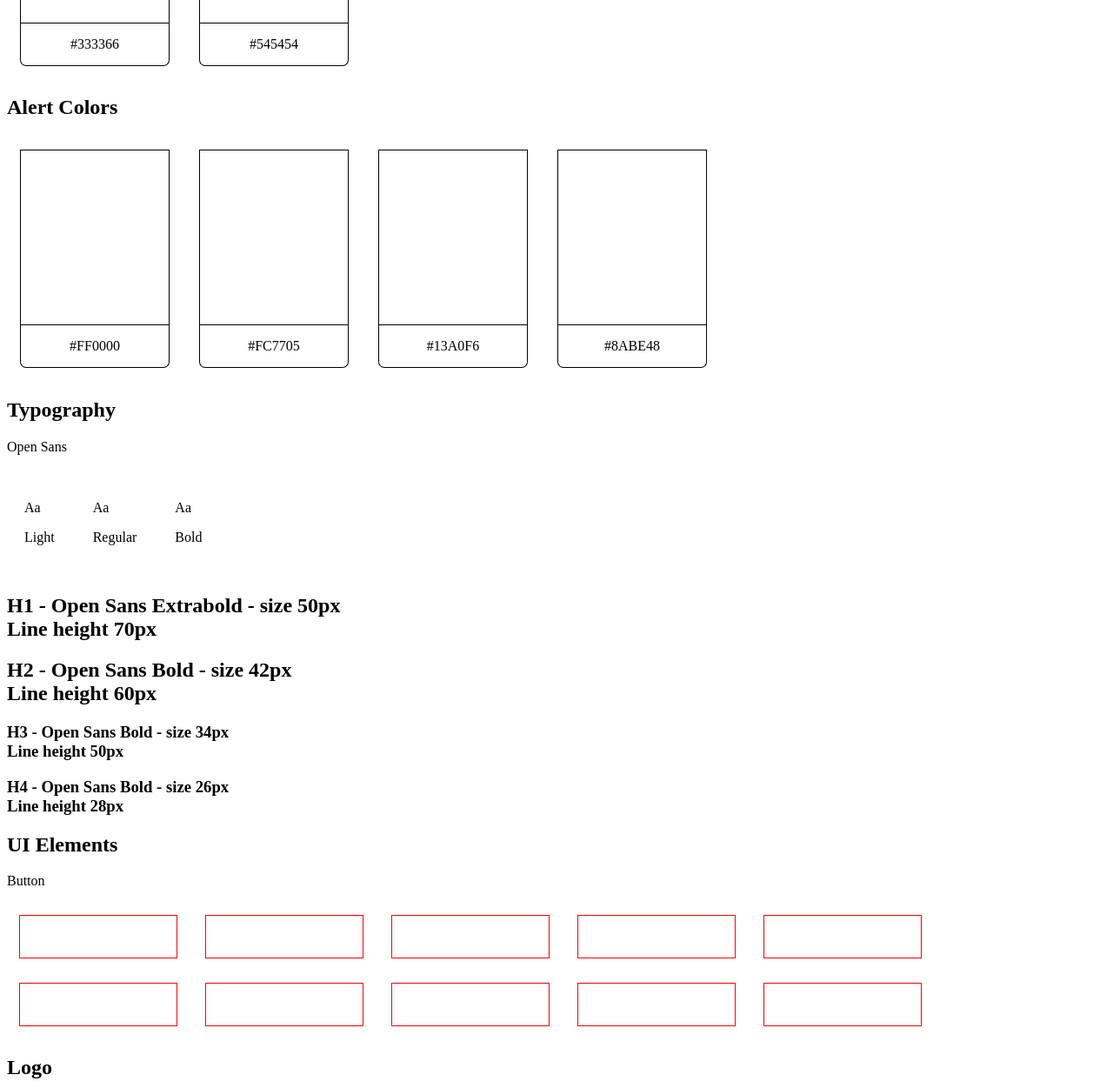
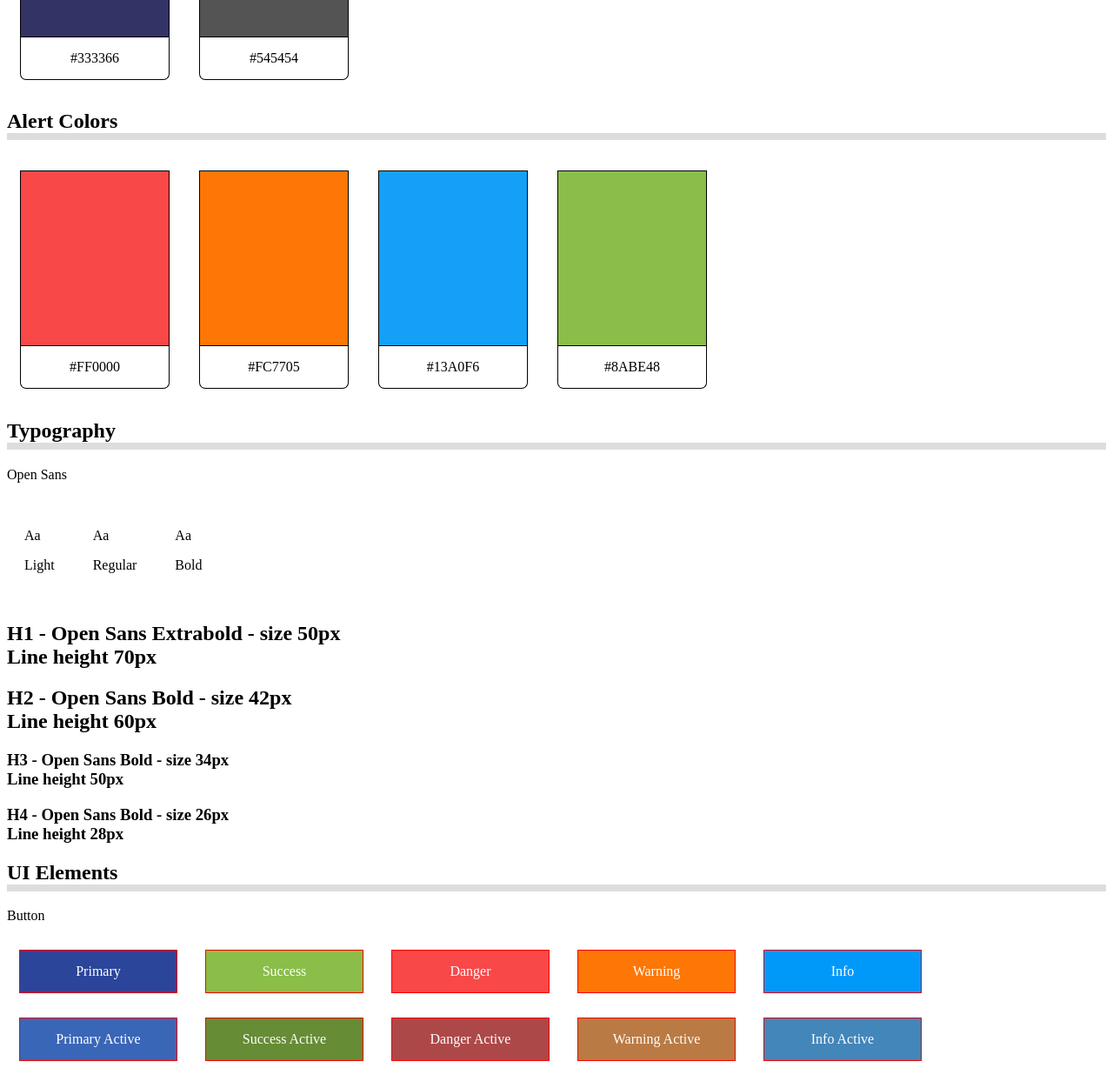
Before and after one commit to germassen/00-MyCode, a plain HTML site: page 17.2-activities/01_Containers_Structure/unsolved/index.html in a window 1280 px wide. Shown: the part 910-2161 px from the top of the page at 87% size. Drawn offline with Linux system fonts and the light colour scheme.

Commit message:
Updated css
udpated for 17.2 activity

```diff
--- a/17.2-activities/01_Containers_Structure/unsolved/css/style.css
+++ b/17.2-activities/01_Containers_Structure/unsolved/css/style.css
@@ -40,3 +40,63 @@ margin: 15px;
     color: white;
     outline: 1px solid red;
 }
+.darkBlue{
+    background-color: #333366;
+}
+.darkGrey{
+    background-color: #545454;
+}
+.lightGrey{
+    background-color: #e3e3e3;
+}
+.white{
+    background-color: white;
+}
+.lightBlue {
+    background-color: #12A0F6;
+}
+.red {
+    background-color: #f84848;
+}
+.orange{
+    background-color: #fc7705;
+}
+.lightBlue{
+    background-color: #13A0f6;
+}
+.lightGreen{
+    background-color: #8AbE48;
+}
+.primary{
+    background-color: #2b459a;
+}
+.success{
+    background-color: #8ABE48;
+}
+.danger{
+    background-color: #f84848;
+}
+.warning{
+    background-color: #fc7705;
+}
+.info{
+    background-color: #0099Fa;
+}
+.primaryActive{
+    background-color: #3a66b7;
+}
+.successActive{
+    background-color: #668c35;
+}
+.dangerActive{
+    background-color: #AD4848;
+}
+.warningActive{
+    background-color: #BA7a43;
+}
+.infoActive{
+    background-color: #4386ba;
+}
+.sectionHead{
+    border-bottom: 8px solid #DDDDDD;
+}
```
